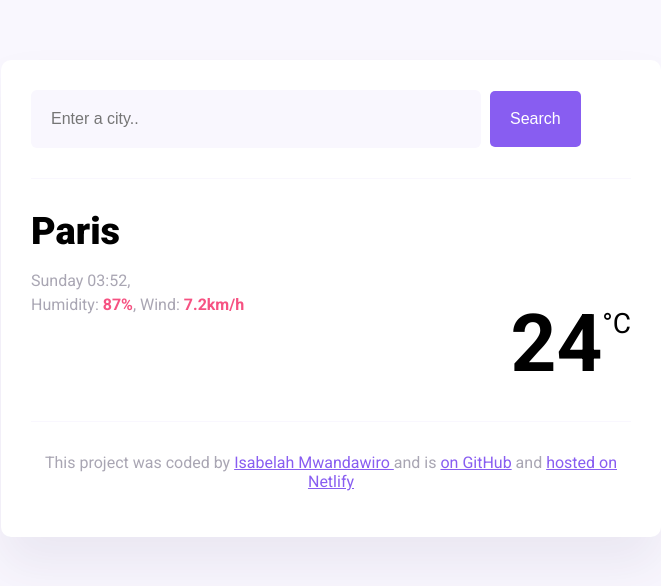
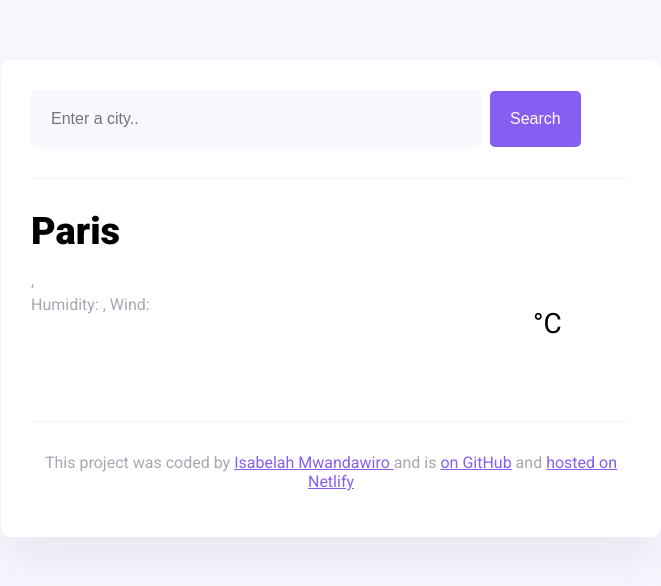
Before and after one commit to isamwandawiro/weatheroneapp, a plain HTML site: page index.html in a window 1280 px wide. Shown: the whole page, without its empty margins (309-970 px from the left). Drawn offline with nearby package versions, Linux system fonts and the light colour scheme.

Commit message:
update index.html
deleted some items

```diff
--- a/index.html
+++ b/index.html
@@ -30,16 +30,18 @@
       <main>
         <div class="current-weather">
           <div>
-            <h1 class="current-city" id="current-city">Paris</h1>
+            <h1 class="current-city" id="city">Paris</h1>
             <p class="current-details">
-              <span id="time">Sunday 03:52</span>, <span id="description"></span> <br />
-              Humidity: <strong id="humidity">87%</strong>, Wind: <strong id="wind-speed">7.2km/h</strong>
+              <span id="time"></span>,
+               <span id="description"></span> <br />
+              Humidity: <strong id="humidity"></strong>,
+               Wind: <strong id="wind-speed"></strong>
             </p>
           </div>
           <div class="current-temperature">
             <div  class= "weather-app-icon" id="icon"></div>
             <span class="current-temperature-value" id="current-temperature"
-              >24</span
+              ></span
             ><span class="current-temperature-unit">°C</span>
           </div>
         </div>
```
